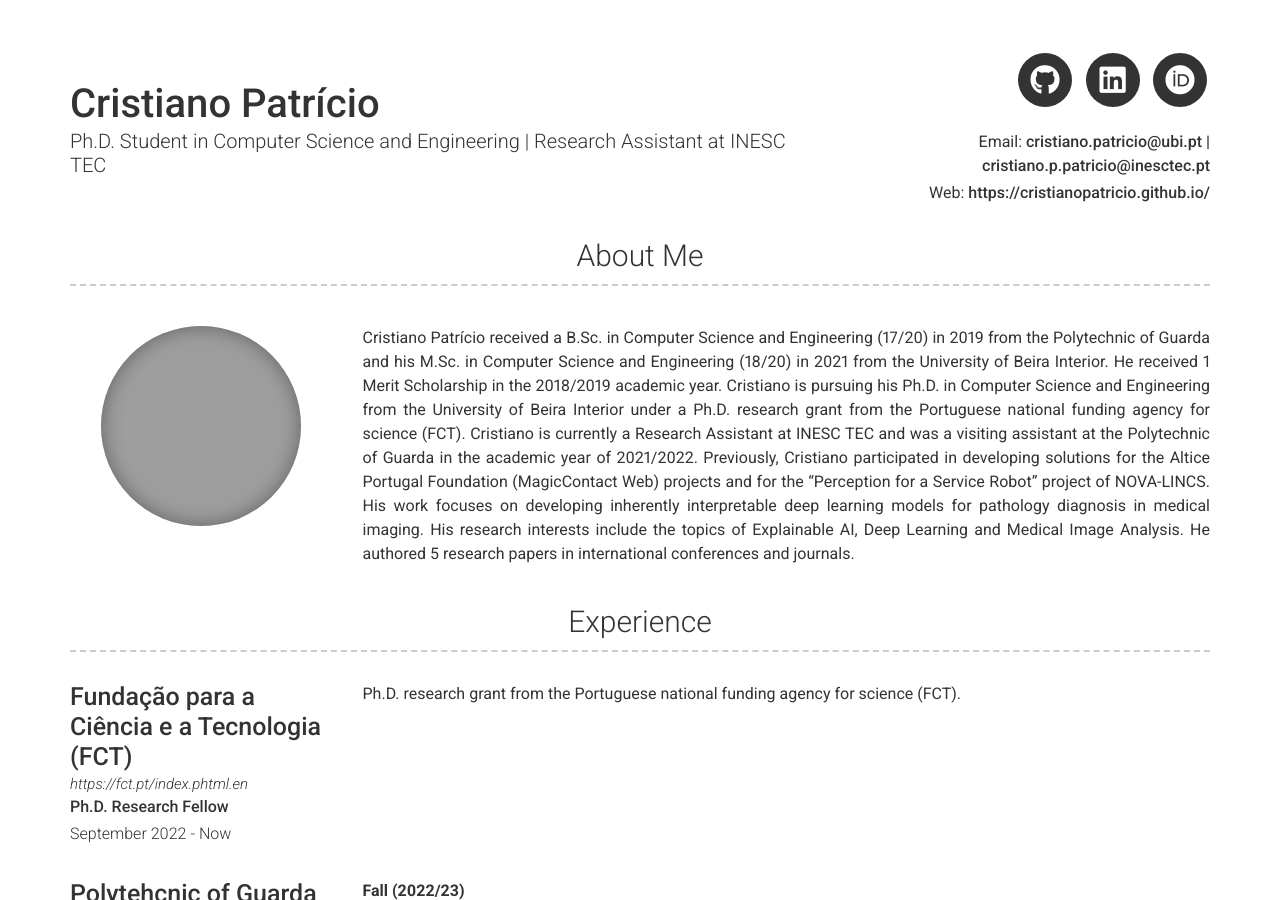
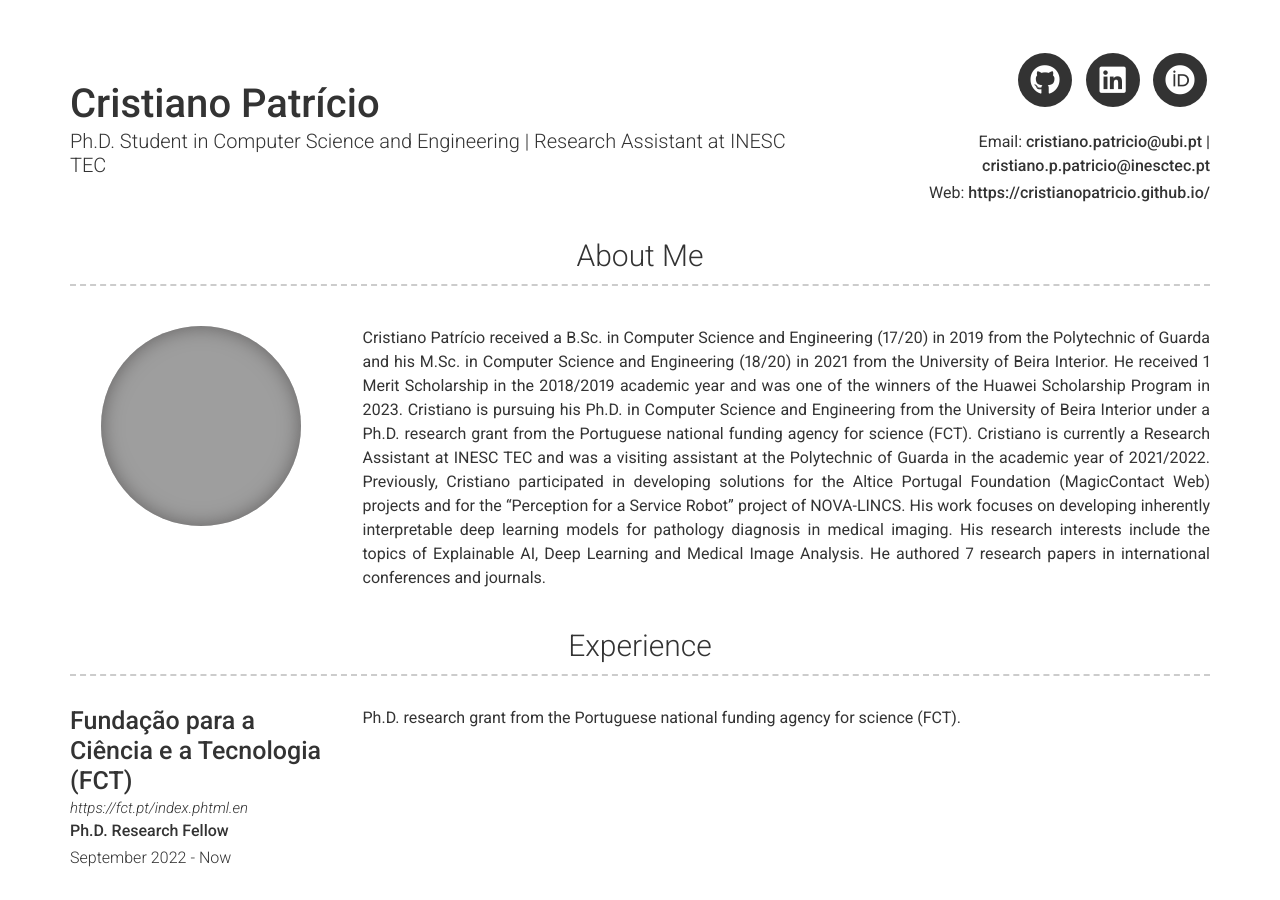
Before and after one commit to CristianoPatricio/cristianopatricio.github.io, a Jekyll site: the page built from index.md, in a window 1280 px wide and 900 px high. Built offline with Jekyll 4.4.1, drawn with Linux system fonts in a browser that asks for light colours; nearby versions of some CDN libraries; grey boxes are pictures that could not be loaded.

Commit message:
Update _config.yml

```diff
--- a/_config.yml
+++ b/_config.yml
@@ -35,7 +35,7 @@
 # about_title: About Me (Use this to override about section title)
 about_profile_image: images/profile.jpg
 about_content: | # this will include new lines to allow paragraphs
-    Cristiano Patrício received a B.Sc. in Computer Science and Engineering (17/20) in 2019 from the Polytechnic of Guarda and his M.Sc. in Computer Science and Engineering (18/20) in 2021 from the University of Beira Interior. He received 1 Merit Scholarship in the 2018/2019 academic year. Cristiano is pursuing his Ph.D. in Computer Science and Engineering from the University of Beira Interior under a Ph.D. research grant from the Portuguese national funding agency for science (FCT). Cristiano is currently a Research Assistant at INESC TEC and was a visiting assistant at the Polytechnic of Guarda in the academic year of 2021/2022. Previously, Cristiano participated in developing solutions for the Altice Portugal Foundation (MagicContact Web) projects and for the "Perception for a Service Robot" project of NOVA-LINCS. His work focuses on developing inherently interpretable deep learning models for pathology diagnosis in medical imaging. His research interests include the topics of Explainable AI, Deep Learning and Medical Image Analysis. He authored 5 research papers in international conferences and journals.
+    Cristiano Patrício received a B.Sc. in Computer Science and Engineering (17/20) in 2019 from the Polytechnic of Guarda and his M.Sc. in Computer Science and Engineering (18/20) in 2021 from the University of Beira Interior. He received 1 Merit Scholarship in the 2018/2019 academic year and was one of the winners of the Huawei Scholarship Program in 2023. Cristiano is pursuing his Ph.D. in Computer Science and Engineering from the University of Beira Interior under a Ph.D. research grant from the Portuguese national funding agency for science (FCT). Cristiano is currently a Research Assistant at INESC TEC and was a visiting assistant at the Polytechnic of Guarda in the academic year of 2021/2022. Previously, Cristiano participated in developing solutions for the Altice Portugal Foundation (MagicContact Web) projects and for the "Perception for a Service Robot" project of NOVA-LINCS. His work focuses on developing inherently interpretable deep learning models for pathology diagnosis in medical imaging. His research interests include the topics of Explainable AI, Deep Learning and Medical Image Analysis. He authored 7 research papers in international conferences and journals.
 
 # Projects Section
 # projects_title: Projects #(Use this to override about projects section title)
```
